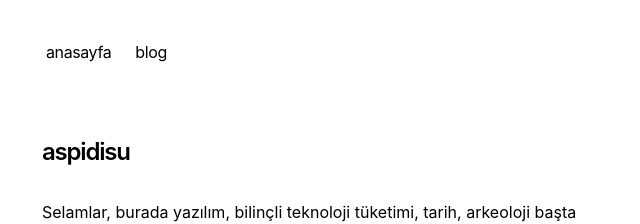
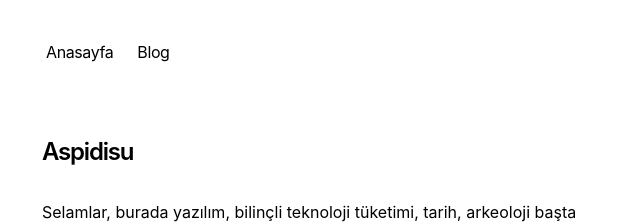
Before and after one commit to aspidisu/blog, a Next.js app: page / in a window 1280 px wide. Shown: the top 224 px of the page, without its empty margins (310-950 px from the left). Built offline with nearby package versions, Linux system fonts and the light colour scheme.

Commit message:
merhaba-dunya.mdx güncellendi

```diff
--- a/app/blog/page.tsx
+++ b/app/blog/page.tsx
@@ -1,14 +1,14 @@
 import { BlogPosts } from 'app/components/posts'
 
 export const metadata = {
-  title: 'blog',
+  title: 'Blog',
   description: "aspidisu'nun blogu.",
 }
 
 export default function Page() {
   return (
     <section>
-      <h1 className="font-semibold text-2xl mb-8 tracking-tighter">blog</h1>
+      <h1 className="font-semibold text-2xl mb-8 tracking-tighter">Blog</h1>
       <BlogPosts />
     </section>
   )
--- a/app/blog/posts/merhaba-dunya.mdx
+++ b/app/blog/posts/merhaba-dunya.mdx
@@ -1,7 +1,11 @@
 ---
-title: 'Merhaba Dünya'
-publishedAt: '2024-10-05'
-summary: 'Başlangıç yazısı.'
+title: "Merhaba Dünya"
+publishedAt: "2024-10-05"
+summary: "Başlangıç yazısı."
 ---
 
-Selamlar, bu ilk blog yazısı.
+İlk gönderinin ismi çok manidar. "Merhaba Dünya" Ya da "Hello World". Hangi dili öğrenmeye başlasanız genellikle karşılaşacağınız bir ifade.
+
+"Hello World" kavramı ilk defa 1972 yılında <a target="_blank" href="https://csweb-prod.cs.princeton.edu/people/profile/bwk">Brian Kernighan</a> tarafından programlama dili öğretilirken kullanılmış. Daha sonradan bu kavram “The C Programming Language” kitabının içerisinde de kullanılmış ve tüm dünyada program dili eğitiminin temeli haline gelmiş.
+
+Ben de bugün bu geleneğe uyarak blogun ilk göndersinie "Merhaba Dünya" diyerek başlıyorum. Düşüncelerimi siz dünya ile paylaşmak için sabırsızlanıyorum.
--- a/app/components/nav.tsx
+++ b/app/components/nav.tsx
@@ -2,10 +2,10 @@ import Link from "next/link";
 
 const navItems = {
   "/": {
-    name: "anasayfa",
+    name: "Anasayfa",
   },
   "/blog": {
-    name: "blog",
+    name: "Blog",
   },
 };
 
--- a/app/layout.tsx
+++ b/app/layout.tsx
@@ -11,15 +11,15 @@ import { baseUrl } from './sitemap'
 export const metadata: Metadata = {
   metadataBase: new URL(baseUrl),
   title: {
-    default: 'aspidisu',
-    template: 'aspidisu | %s',
+    default: 'Aspidisu',
+    template: 'Aspidisu | %s',
   },
   description: "Aspidisu'nun Blogu",
   openGraph: {
-    title: 'aspidisu',
+    title: 'Aspidisu',
     description: "Aspidisu'nun Blogu.",
     url: baseUrl,
-    siteName: 'aspidisu',
+    siteName: 'Aspidisu',
     locale: 'tr_TR',
     type: 'website',
   },
@@ -45,7 +45,7 @@ export default function RootLayout({
 }) {
   return (
     <html
-      lang="en"
+      lang="tr"
       className={cx(
         'text-black bg-white dark:text-white dark:bg-black',
         GeistSans.variable,
--- a/app/page.tsx
+++ b/app/page.tsx
@@ -5,7 +5,7 @@ const LIMIT = 3;
 export default function Page() {
   return (
     <section>
-      <h1 className="mb-8 text-2xl font-semibold tracking-tighter">aspidisu</h1>
+      <h1 className="mb-8 text-2xl font-semibold tracking-tighter">Aspidisu</h1>
       <p className="mb-4">
         {`Selamlar, burada yazılım, bilinçli teknoloji tüketimi, tarih, arkeoloji
         başta olmak üzere pek çok konu hakkında yazıyorum. Ayrıca internette gezinti
```
